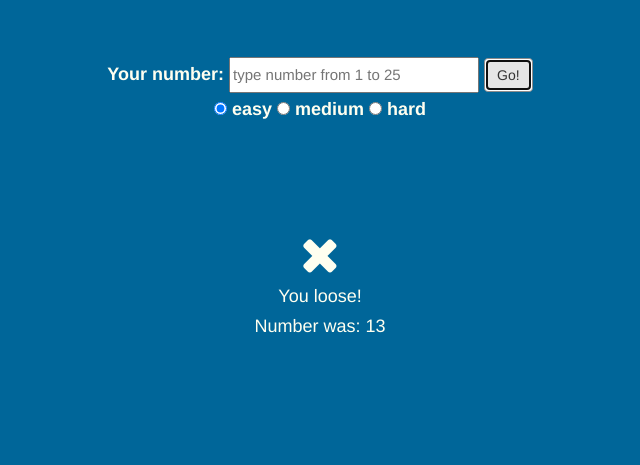
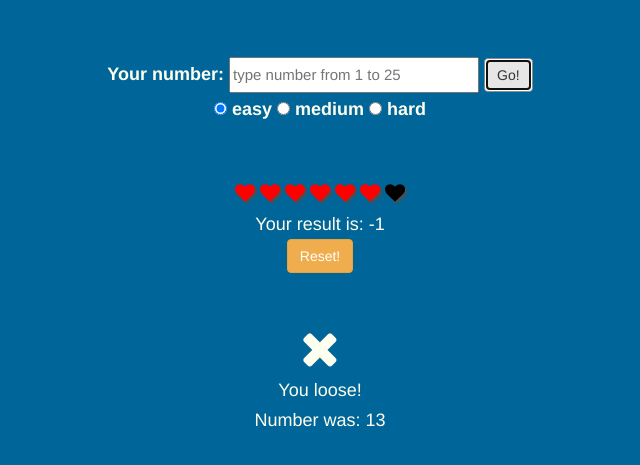
Before and after one commit to smolinska/number-game, a website: page src/index.html in a window 1280 px wide. Both pictures are taken after typing "5" into the empty fields and a click on the button "Go!". Shown: the part 63-528 px from the top of the page, without its empty margins (320-960 px from the left). Drawn offline with nearby package versions, Linux system fonts and the light colour scheme; files that its build step writes are made by us from their sources.

Commit message:
hearts logic

```diff
--- a/src/css/main.scss
+++ b/src/css/main.scss
@@ -14,3 +14,8 @@ body {
   width: 250px;
   font-size: 15px;
 }
+
+#hearts {
+  color: red;
+  text-shadow: 2px 2px 2px rgb(79, 79, 79);
+}
--- a/src/index.html
+++ b/src/index.html
@@ -21,5 +21,6 @@
 
 
 <script src="js/main.js"></script>
+<script src="js/localStorage.js"></script>
 </body>
 </html>
--- /dev/null
+++ b/src/js/localStorage.js
@@ -0,0 +1,3 @@
+if (typeof(Storage) === "undefined") {
+    alert("Używasz przestarzałej przeglądarki. Jesteś idiotą.");
+}
--- a/src/js/main.js
+++ b/src/js/main.js
@@ -1,10 +1,29 @@
+$(document).ready(function () {
+
+    let result = localStorage.getItem("lastResult");
+    let lives = localStorage.getItem("lives");
+
+    let hearts = $('#hearts i');
+
+    if (result === null) {
+        result = 0;
+    }
+
+    if (lives === null) {
+        lives = 7;
+    }
+
+    setBlackHearts(lives);
+    $('#your-result').html(result);
+
+
     const difficulty = {
-    hard: 2,
+        hard: 1,
         medium: 3,
-    easy: 4,
+        easy: 5,
     };
 
-$('form .btn').click(function (event) {
+    $('form #go').click(function (event) {
         let pickedNumber = Math.floor(Math.random() * 24) + 1;
         console.log(pickedNumber);
         event.preventDefault();
@@ -14,11 +33,51 @@ $('form .btn').click(function (event) {
 
 
         let difference = Math.abs(pickedNumber - yourNumber);
+
+        let firstBlack;
+        for (firstBlack = 0; firstBlack < hearts.length; firstBlack++) {
+            if (hearts.eq(firstBlack).css('color') == 'rgb(0, 0, 0)') {
+                break
+            }
+
+        }
+
         if (difference <= pickedDifficulty) {
             $('#feedback').html(`<i class="fa fa-check" aria-hidden="true" style="font-size:50px"></i><br>You win!<br>Number was: ${pickedNumber}`);
+            result++;
+            hearts.eq(firstBlack).css('color', '');
         } else {
             $('#feedback').html(`<i class="fa fa-times" aria-hidden="true" style="font-size:50px"></i><br>You loose!<br>Number was: ${pickedNumber}`);
+            result--;
+            lives--;
+            localStorage.setItem('lives',lives);
+            hearts.eq(firstBlack - 1).css('color', 'rgb(0, 0, 0)');
+            if (firstBlack === 1) {
+                alert("You are looser!");
+                clearEverything();
+            }
+        }
+        $('#your-result').html(result);
+
+        localStorage.setItem("lastResult", result);
+        form['your-number'].value = '';
+    });
+
+    $('#reset').click(clearEverything);
+
+    function clearEverything() {
+
+        localStorage.clear();
+        result = 0;
+        lives = 7;
+        setBlackHearts(lives);
+        $('#your-result').html(result);
+    }
+    //TODO: refreshing red hearts after reset
+    function setBlackHearts(lives) {
+        for (let i = hearts.length; i > lives; i--) {
+            hearts.eq(i - 1).css('color', 'rgb(0, 0, 0)');
+        }
     }
 
-    form['your-number'].value = '';
 });
--- a/src/templates/content.html
+++ b/src/templates/content.html
@@ -4,7 +4,7 @@
         <form id="game-form">
             <label for="your-number">Your number:</label>
             <input class="typed-number" type="number" min="1" max="25" step="1" name="your-number" id="your-number" placeholder="type number from 1 to 25">
-            <button class="btn btn-default">Go!</button>
+            <button class="btn btn-default" id="go">Go!</button>
             <br>
             <label>
                 <input type="radio" name="difficulty" value="easy" checked> easy
@@ -17,6 +17,17 @@
             </label>
         </form>
     </div>
+    <div id="hearts">
+        <i class="fa fa-heart" aria-hidden="true" style="font-size:20px"></i>
+        <i class="fa fa-heart" aria-hidden="true" style="font-size:20px"></i>
+        <i class="fa fa-heart" aria-hidden="true" style="font-size:20px"></i>
+        <i class="fa fa-heart" aria-hidden="true" style="font-size:20px"></i>
+        <i class="fa fa-heart" aria-hidden="true" style="font-size:20px"></i>
+        <i class="fa fa-heart" aria-hidden="true" style="font-size:20px"></i>
+        <i class="fa fa-heart" aria-hidden="true" style="font-size:20px"></i>
+    </div>
+    <div>Your result is: <span id="your-result"></span></div>
+    <button class="btn btn-warning" id="reset">Reset!</button>
     <div class="row">
         <span id="feedback"></span>
     </div>
```
Lines whose indentation alone changed are shown as unchanged.
